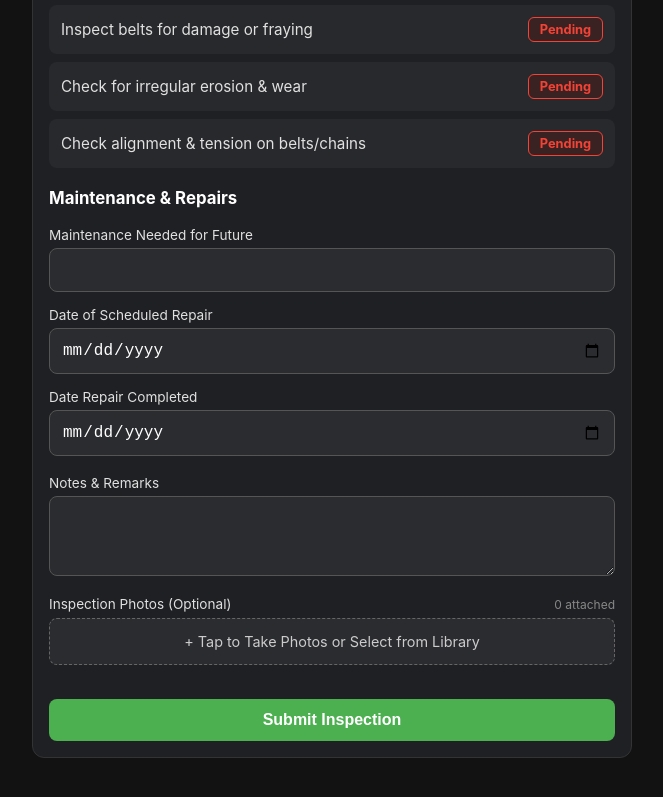
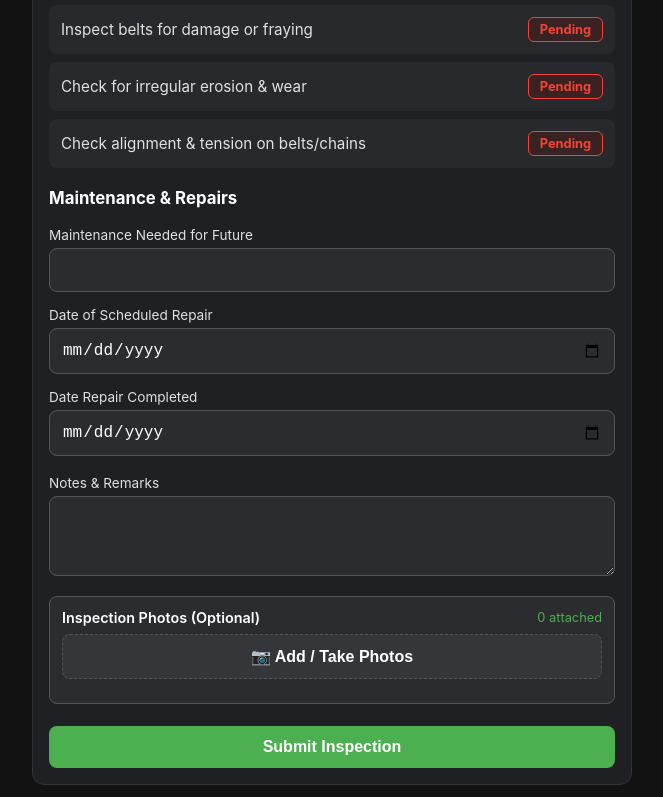
Before and after one commit to yoderandre/pmi-checklist, a plain HTML site: page index.html in a window 1280 px wide. Shown: the part 1155-1952 px from the top of the page, without its empty margins (308-971 px from the left). Before the commit the page ends 1925 px from the top, so only its background shows below. Drawn offline with Linux system fonts and the light colour scheme.

Commit message:
Update index.html
more obvious camera button

```diff
--- a/index.html
+++ b/index.html
@@ -91,15 +91,15 @@
     </div>
 
     <!-- Multiple Photo Upload Section -->
-    <div style="margin-bottom: 22px;">
-      <div style="display: flex; justify-content: space-between; align-items: center;">
-        <label style="font-size:0.85rem;">Inspection Photos (Optional)</label>
-        <span id="photoCount" style="font-size:0.75rem; color:#888;">0 attached</span>
+    <div style="margin-bottom: 22px; background: #2b2c30; border: 1px solid #555; border-radius: 8px; padding: 12px;">
+      <div style="display: flex; justify-content: space-between; align-items: center; margin-bottom: 8px;">
+        <label style="font-size:0.9rem; font-weight:600; color:#fff;">Inspection Photos (Optional)</label>
+        <span id="photoCount" style="font-size:0.8rem; color:#4caf50;">0 attached</span>
       </div>
-      <label class="photo-upload-box" for="photoInput">
-        + Tap to Take Photos or Select from Library
-      </label>
-      <input type="file" id="photoInput" accept="image/*" multiple style="display:none;">
+      <button type="button" class="btn-ghost" onclick="document.getElementById('photoInput').click()" style="width: 100%; border-style: dashed; color: #fff; background: rgba(255,255,255,0.05);">
+        📷 Add / Take Photos
+      </button>
+      <input type="file" id="photoInput" accept="image/*" multiple style="position: absolute; left: -9999px;">
       <div id="photoGrid" class="photo-grid"></div>
     </div>
 
```
